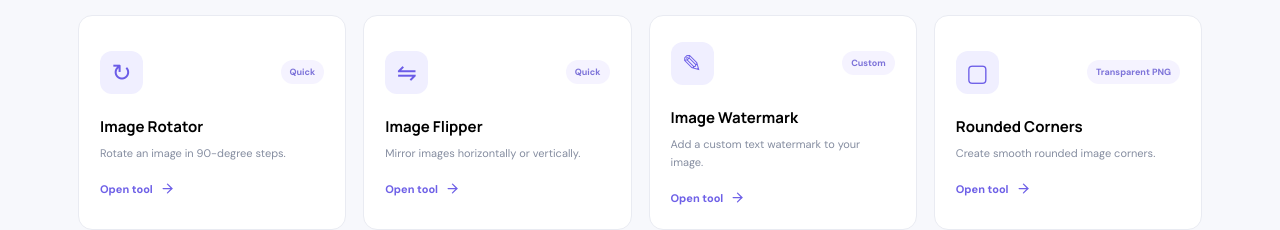
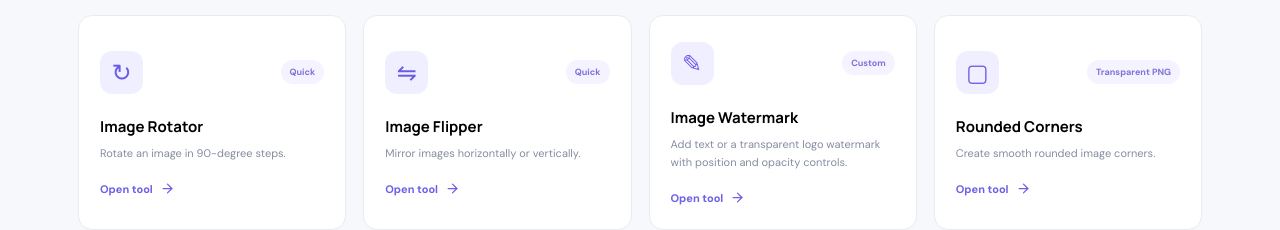
Before and after one commit to Hard-Worker-Dev/PixelTools, a React (Vite) app: page / in a window 1280 px wide. Shown: the part 1340-1570 px from the top of the page. Built offline with nearby package versions, Linux system fonts and the light colour scheme.

Commit message:
Clarify watermark tool capabilities on tool card

```diff
--- a/src/App.tsx
+++ b/src/App.tsx
@@ -21,7 +21,7 @@ const tools: Array<{ id: string; title: string; desc: string; icon: string; tag:
   { id: "convert", title: "Image Converter", desc: "Convert between JPG, PNG and WebP.", icon: "⇄", tag: "3 formats" },
   { id: "rotate", title: "Image Rotator", desc: "Rotate an image in 90-degree steps.", icon: "↻", tag: "Quick" },
   { id: "flip", title: "Image Flipper", desc: "Mirror images horizontally or vertically.", icon: "⇋", tag: "Quick" },
-  { id: "watermark", title: "Image Watermark", desc: "Add a custom text watermark to your image.", icon: "✎", tag: "Custom" },
+  { id: "watermark", title: "Image Watermark", desc: "Add text or a transparent logo watermark with position and opacity controls.", icon: "✎", tag: "Custom" },
   { id: "rounded", title: "Rounded Corners", desc: "Create smooth rounded image corners.", icon: "▢", tag: "Transparent PNG" },
   { id: "blur", title: "Image Blur", desc: "Apply adjustable blur to the full image.", icon: "◌", tag: "Creative" },
   { id: "grayscale", title: "Grayscale Converter", desc: "Convert an image to monochrome.", icon: "◐", tag: "One click" },
```
